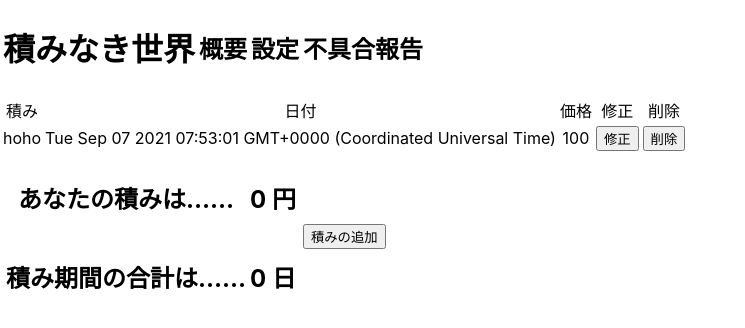
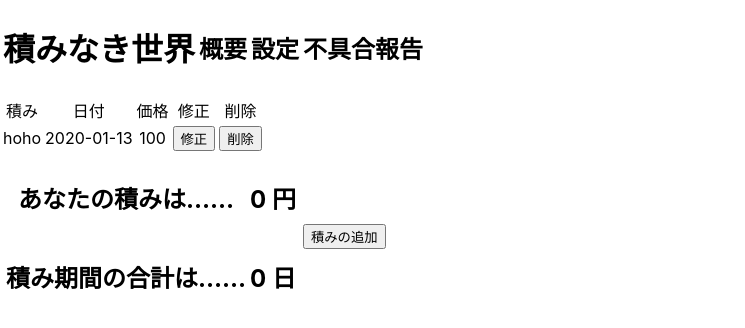
Before and after one commit to eskyskw/tsuminakisekai, a React (Create React App) app: page / in a window 1280 px wide. Shown: the top 328 px of the page, without its empty margins (0-745 px from the left). Built offline with nearby package versions, Linux system fonts and the light colour scheme.

Commit message:
TheFixを実装

```diff
--- a/src/TheFix.js
+++ b/src/TheFix.js
@@ -2,12 +2,10 @@ import './App.css';
 import React, { useState } from "react";
 import Modal from './Modal.js';
 
-export default function TheFix(fixData = f=>f,  thisName = "name...", thisDate = "date...", thisPrice = "price...") {
+export default function TheFix({fixData = f=>f, show = false, setShow = f=>f,  thisName = "name...", thisDate = "date...", thisPrice = "price..."}) {
   const [name, setName] = useState("");
   const [time, setTime] = useState("");
   const [price, setPrice] = useState(0);
-
-  alert(thisName);
 
   const submit = event => {
     event.preventDefault();
@@ -15,10 +13,8 @@ export default function TheFix(fixData = f=>f,  thisName = "name...", thisDate =
     setName("");
     setTime("");
     setPrice(0);
-    setPop(false);
+    setShow(false);
   };
-
-  const [pop, setPop] = useState(false);
 
   return (
     <Modal
@@ -48,8 +44,8 @@ export default function TheFix(fixData = f=>f,  thisName = "name...", thisDate =
           <input type="submit" balue="Submit" />
         </form>
       }
-      show = {pop}
-      setShow = {setPop}
+      show = {show}
+      setShow = {setShow}
     />
   );
 }
--- a/src/TheMain.js
+++ b/src/TheMain.js
@@ -15,7 +15,7 @@ const dayDistance = function (src) {//現在時刻とsrcの日付との日付の
 }
 
 export default function TheMain() {
-  const [data, setData] = useState([{name:"hoho", time: Date(), price: 100}]);
+  const [data, setData] = useState([{name:"hoho", time: "2020-01-13", price: 100}]);
   const [prices, setPrices] = useState([0]);
   const [times, setTimes] = useState([]);
 
@@ -57,8 +57,11 @@ export default function TheMain() {
     <div>
       <TheTable
         data = {data}
-        fixer = {(d) => fixData(d)}
         deleter = {(d) => deleteData(d)}
+        setData = {setData}
+        setPrices = {setPrices}
+        setTimes = {setTimes}
+        dayDistance = {dayDistance}
       />
       <footer>
         <table><tbody><tr>
--- a/src/TheTable.js
+++ b/src/TheTable.js
@@ -1,11 +1,7 @@
 import React, { useState } from "react";
-import { useTable } from 'react-table';
-import Modal from './Modal.js';
-/*
-const [columns, setColumns] = useState([]);
-const [data, setData] = useState([]);
-*/
-export default function TheTable( {data=[], fixer = f=>f, deleter = d=>d}  ) {
+import TheFix from './TheFix.js';
+
+export default function TheTable( {data=[], deleter = d=>d, setData,setPrices,setTimes,dayDistance}  ) {
 
     const columns = [
         {
@@ -22,7 +18,16 @@ export default function TheTable( {data=[], fixer = f=>f, deleter = d=>d}  ) {
         }
     ];
 
+    const [show, setShow] = useState(false);
+    const [fixData, setFixData] = useState([]);
+
+    const fixer = (d) =>{
+      setFixData(d);
+      setShow(true);
+    }
+
     return (
+      <>
         <table>
           <thead><tr>
             {columns.map(c => (<td> {c.Header} </td>))}
@@ -46,5 +51,22 @@ export default function TheTable( {data=[], fixer = f=>f, deleter = d=>d}  ) {
             ))}
           </tbody>
         </table>
+        <TheFix
+          fixData = {(nd) =>
+            {
+              const delData = data.filter((d) => (d !== fixData));
+              const newData = [...delData, nd];
+              setData(newData);
+              setPrices(newData.map(d => d.price));
+              setTimes(newData.map(d => dayDistance(d.time)));
+            }
+          }
+          show = {show}
+          setShow = {setShow}
+          thisName = {fixData.name}
+          thisDate = {fixData.time}
+          thisPrice = {fixData.price}
+        />
+      </>
     );
 }
```
Lines whose indentation alone changed are shown as unchanged.
